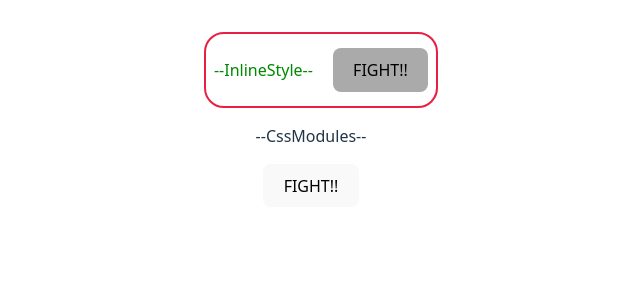
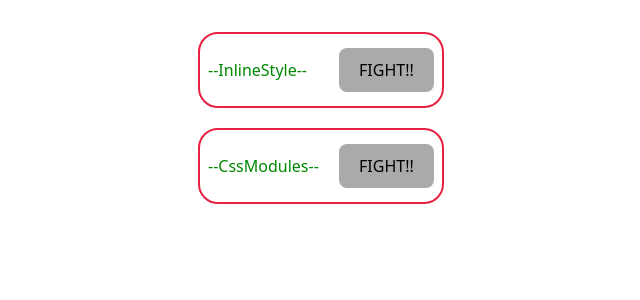
Before and after one commit to popcorn3-com-dev/React_StepUp, a React (Vite) app: page / in a window 1280 px wide. Shown: the top 300 px of the page, without its empty margins (329-969 px from the left). Built offline with nearby package versions, Linux system fonts and the light colour scheme.

Commit message:
npm install sass

```diff
--- a/src/components/CssModules.jsx
+++ b/src/components/CssModules.jsx
@@ -1,10 +1,10 @@
-//import classes from './CssModules.module.scss';
+import classes from './CssModules.module.css';
 
 export const CssModules = () => {
     return (
-        <div>
-            <p>--CssModules--</p>
-            <button>FIGHT!!</button>
+        <div className={classes.container}>
+            <p className={classes.title}>--CssModules--</p>
+            <button className={classes.button}>FIGHT!!</button>
         </div>
     )
 
--- /dev/null
+++ b/src/components/CssModules.module.css
@@ -0,0 +1,20 @@
+.container {
+  margin-top: 20px;
+  border: solid 2px #e82043;
+  border-radius: 20px;
+  padding: 8px;
+  width: 100%;
+  display: flex;
+  justify-content: space-between;
+  align-items: center;
+}
+
+.title {
+  color: #008800;
+}
+
+.button {
+  background-color: #aaa;
+}
+
+/*# sourceMappingURL=CssModules.module.css.map */
--- a/src/components/CssModules.module.scss
+++ b/src/components/CssModules.module.scss
@@ -1,4 +1,5 @@
 .container {
+    margin-top: 20px;
     border: solid 2px #e82043;
     border-radius: 20px;
     padding: 8px;
@@ -7,3 +8,11 @@
     justify-content: space-between;
     align-items: center;
 }
+
+.title {
+    color: #008800
+}
+
+.button {
+    background-color: #aaa
+}
```
Also changed, not shown: package.json (+4 -4 lines), 2 other files (tests, documents, lock files or other folders). Lines whose indentation alone changed are shown as unchanged.
